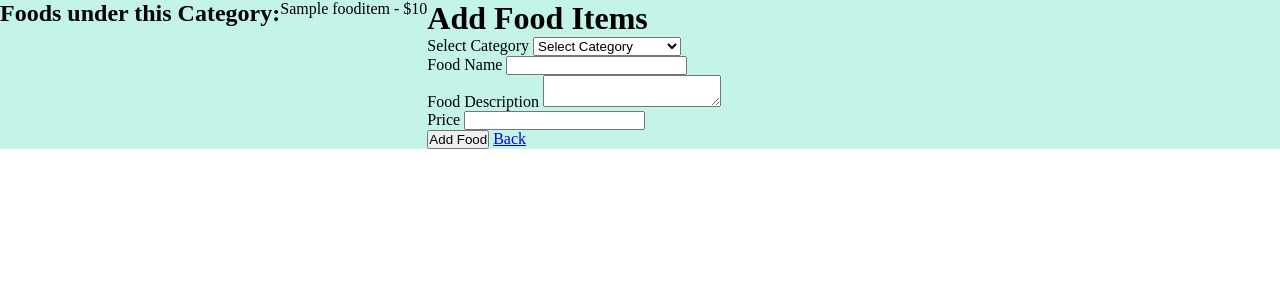
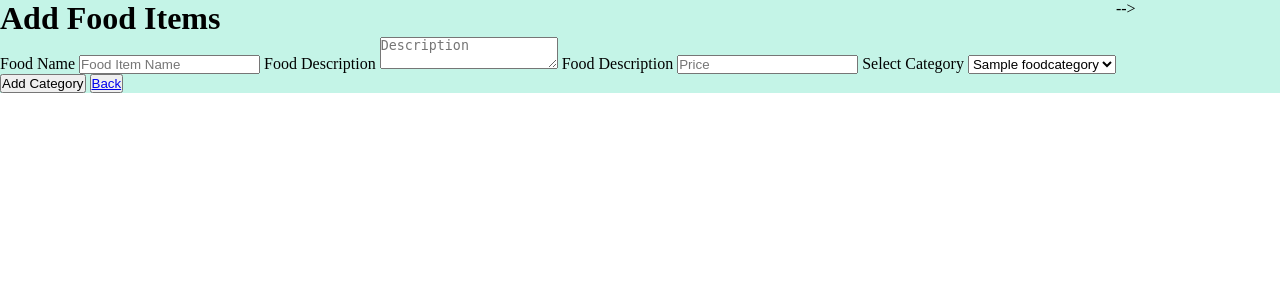
Before and after one commit to Sharmilapyatha432/fos, a PHP site: page /admin/foodform.php?category_id=1 in a window 1280 px wide. Shown: the part 55-355 px from the top of the page. Run offline with PHP 8.4, Linux system fonts and the light colour scheme; the visitor is signed in with stand-in values (Sample User, id 1); tables that the repository leaves empty or names only in its code hold one stand-in row (values such as "Sample post"); some libraries are stand-ins or nearby versions.

Commit message:
Update foodform.php

```diff
--- a/admin/foodform.php
+++ b/admin/foodform.php
@@ -15,18 +15,23 @@ session_start();
 error_reporting(E_ALL);
 ini_set('display_errors', 1);
 
+if (!isset($_SESSION['adminname'])) {
+    header("Location: admin_login.php");
+}
+
+
 // Include Files
 include('../admin/layout/header.php');
 // include('../admin/layout/sidebar_menu.php');
 include('../database/connection.php');
 
 // Fetch food categories from the database
-$sql = "SELECT * FROM foodcategories";
-$categories = $conn->query($sql);
+// $sql = "SELECT * FROM foodcategories";
+// $categories = $conn->query($sql);
 
 // Add food items when the form is submitted
 if (isset($_POST['submit'])) {
-    $foodname = $_POST['farmname'];
+    $foodname = $_POST['foodname'];
     $fooddescription = $_POST['fooddescription'];
     $price = $_POST['price'];
     $category_id = $_POST['category_id'];
@@ -77,6 +82,34 @@ if (isset($_POST['submit'])) {
 
 ?>
 
+<div class="cont">
+    <div id="right">
+        <h1>Add Food Items</h1>
+<form method="post" action="foodform.php">
+    <label for="foodname" class="fname">Food Name</label>
+    <input type="text" name="name" placeholder="Food Item Name" required>
+    <label for="fooddescription" class="fdes">Food Description</label>
+    <textarea name="description" placeholder="Description"></textarea>
+    <label for="price" class="price">Food Description</label>
+    <input type="number" name="price" placeholder="Price" required>
+<!--     <input type="number" name="stock" placeholder="Stock" required> -->
+    <label for="category_id">Select Category</label>
+    <select name="category_id">
+        <!-- Loop through categories dynamically -->
+        <?php
+        $category_query = "SELECT * FROM foodcategory";
+        $categories = mysqli_query($conn, $category_query);
+        while ($category = mysqli_fetch_assoc($categories)) {
+            echo "<option value='{$category['category_id']}'>{$category['category_name']}</option>";
+        }
+        ?>
+    </select>
+<!--     <input type="text" name="image_url" placeholder="Image URL"> -->
+</div>
+    <button type="submit">Add Category</button>
+    <button><a href="adminpanel.php">Back</a></button>
+</form>
+    </div>
 
 <?php
 //Display Foods Under Specific Categories
@@ -84,41 +117,41 @@ if (isset($_POST['submit'])) {
 $category_id = $_GET['category_id'];
 
 // Fetch food items under the selected category
-$sql = "SELECT * FROM fooditem WHERE category_id = $category_id";
-$foods = $conn->query($sql);
+// $sql = "SELECT * FROM fooditem WHERE category_id = $category_id";
+// $foods = $conn->query($sql);
 
-if ($foods->num_rows > 0) {
-    echo "<h2>Foods under this Category:</h2>";
-    while ($row = $foods->fetch_assoc()) {
-        echo "<p>" . $row['name'] . " - $" . $row['price'] . "</p>";
-    }
-} else {
-    echo "<p>No food items found under this category.</p>";
-}
+// if ($foods->num_rows > 0) {
+//     echo "<h2>Foods under this Category:</h2>";
+//     while ($row = $foods->fetch_assoc()) {
+//         echo "<p>" . $row['name'] . " - $" . $row['price'] . "</p>";
+//     }
+// } else {
+//     echo "<p>No food items found under this category.</p>";
+// }
 ?>
 
 <!-- HTML form for adding a food item -->
-<div class="cont">
-    <div id="right">
-        <form action="" method="post">
-            <h1>Add Food Items</h1>
+<!-- <div class="cont">
+    <div id="right"> -->
+<!--         <form action="" method="post">
+            <h1>Add Food Items</h1> -->
             <!-- Category dropdown -->
-            <div>
+<!--             <div>
                 <label for="category_id">Select Category</label>
                 <select name="category_id" required>
-                    <option value="">Select Category</option>
+                    <option value="">Select Category</option> -->
                     <?php
-                    if ($categories->num_rows > 0) {
-                        while($row = $categories->fetch_assoc()) {
-                            echo "<option value='" . $row['category_id'] . "'>" . $row['category_name'] . "</option>";
-                        }
-                    } else {
-                        echo "<option value=''>No Categories Found</option>";
-                    }
+                    // if ($categories->num_rows > 0) {
+                        // while($row = $categories->fetch_assoc()) {
+                            // echo "<option value='" . $row['category_id'] . "'>" . $row['category_name'] . "</option>";
+                        // }
+                    // } else {
+                        // echo "<option value=''>No Categories Found</option>";
+                    // }
                     ?>
-                </select><br>
+<!--                 </select><br>
             </div>
-            <div>
+<!--             <div>
                 <label for="foodname" class="fname">Food Name</label>
                 <input type="text" name="farmname" required /><br>
 
@@ -135,7 +168,7 @@ if ($foods->num_rows > 0) {
             <a href="fooditems.php">Back</a>
         </form>
     </div>
-</div>
+</div> -->
 
 </body>
-</html>
+</html> -->
```
